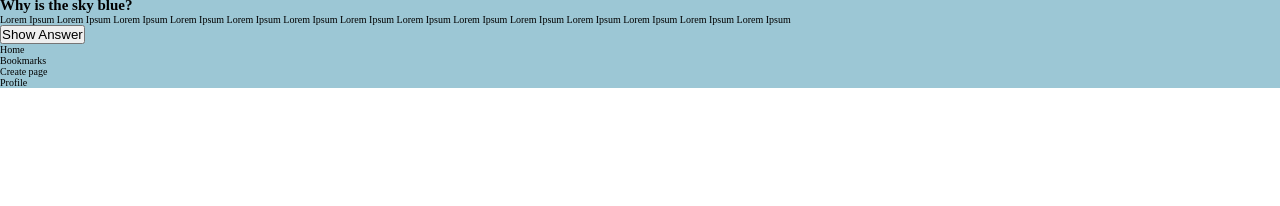
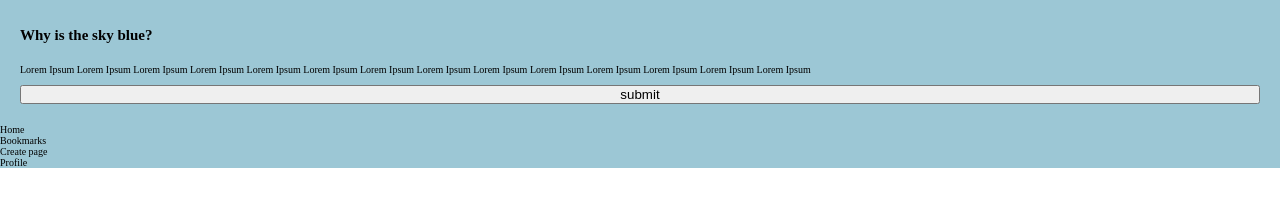
Before and after one commit to j-eick/quiz-app, a plain HTML site: page index.html in a window 1280 px wide. Shown: the part 70-276 px from the top of the page. Drawn offline with Linux system fonts and the light colour scheme; a web font is replaced by a local one.

Commit message:
basic card layout

```diff
--- a/css-components/article.css
+++ b/css-components/article.css
@@ -0,0 +1,13 @@
+.card {
+  display: flex;
+  flex-direction: column;
+  padding: 20px;
+}
+
+.card__question {
+  padding: 10px 0;
+}
+
+.card__text {
+  padding: 10px 0;
+}
--- a/index.html
+++ b/index.html
@@ -22,12 +22,12 @@
     <main class="main__bg">
       <article class="card">
         <h1 class="card__question">Why is the sky blue?</h1>
-        <p>
+        <p class="card__text">
           Lorem Ipsum Lorem Ipsum Lorem Ipsum Lorem Ipsum Lorem Ipsum Lorem
           Ipsum Lorem Ipsum Lorem Ipsum Lorem Ipsum Lorem Ipsum Lorem Ipsum
           Lorem Ipsum Lorem Ipsum Lorem Ipsum
         </p>
-        <button>Show Answer</button>
+        <input class="card__submit" type="submit" value="submit" />
       </article>
       <!---------------- NAV ---------------->
       <nav>
--- a/styles.css
+++ b/styles.css
@@ -1,4 +1,5 @@
 @import "/base.css";
 @import "/css-components/header.css";
+@import "/css-components/article.css";
 @import "/css-components/main.css";
 @import "/css-components/footer.css";
```
